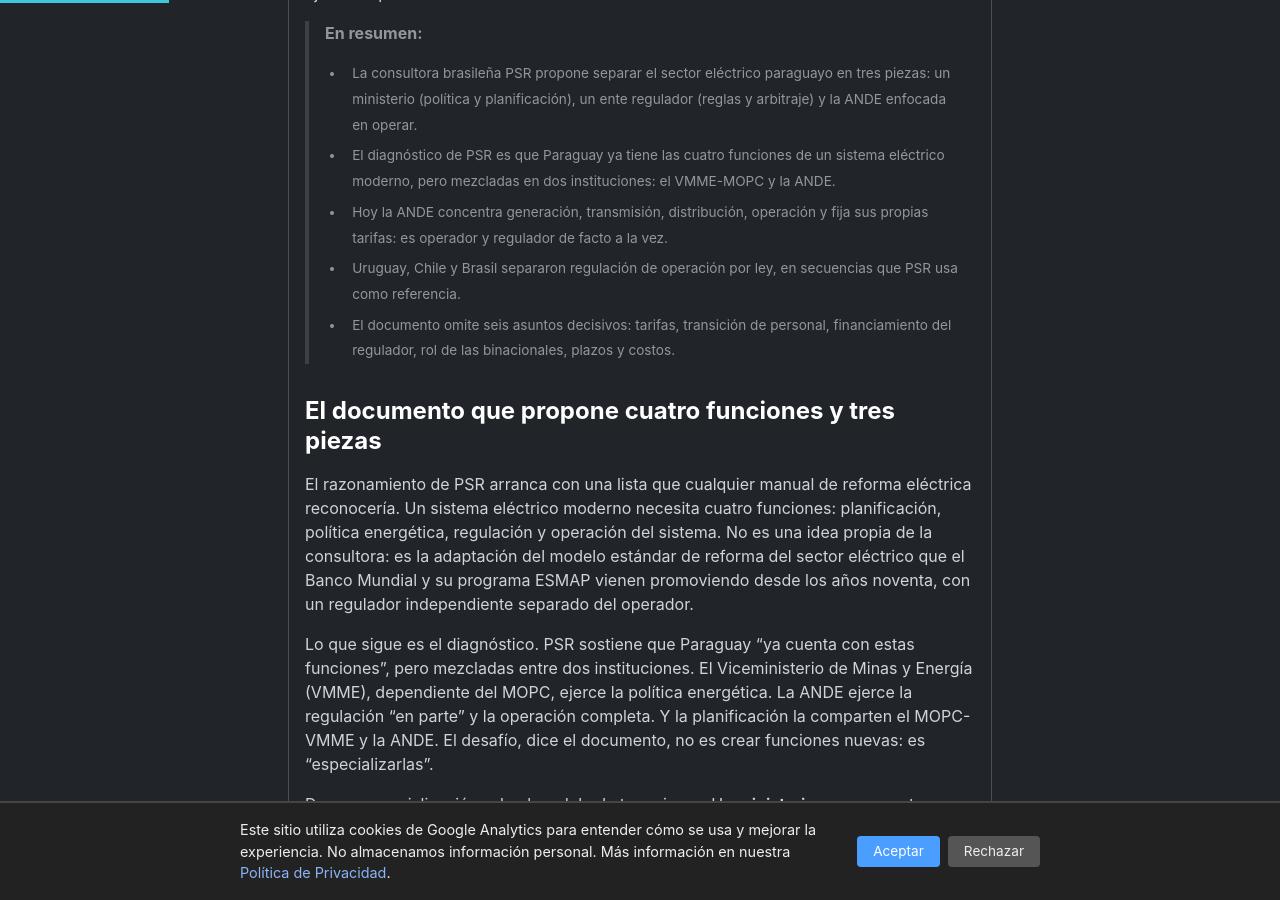
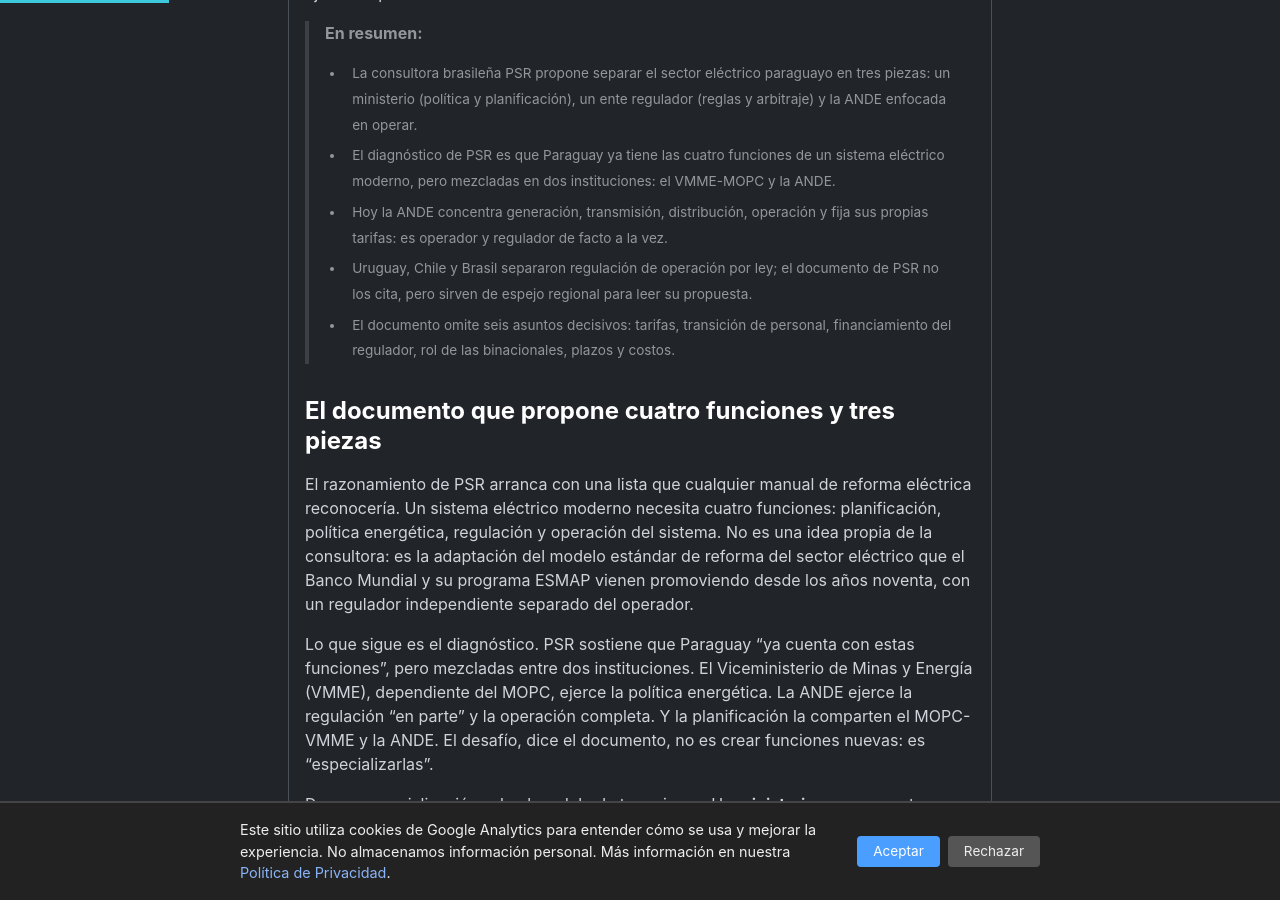
Before and after one commit to miravosqueinteresante/muchotexto.net, a Jekyll site: the page built from _posts/2026-08-19-modelo-institucional-psr-sector-electrico.md, in a window 1280 px wide and 900 px high, scrolled down 666 px. Built offline with Jekyll 4.4.1, drawn with Linux system fonts in a browser that asks for light colours.

Commit message:
Corregir atribucion falsa en #44: PSR no cita a Uruguay, Chile ni Brasil (comparacion es del autor)

```diff
--- a/_posts/2026-08-19-modelo-institucional-psr-sector-electrico.md
+++ b/_posts/2026-08-19-modelo-institucional-psr-sector-electrico.md
@@ -14,7 +14,7 @@ Paraguay no necesita descubrir que tiene un problema institucional en su sector
 > - La consultora brasileña PSR propone separar el sector eléctrico paraguayo en tres piezas: un ministerio (política y planificación), un ente regulador (reglas y arbitraje) y la ANDE enfocada en operar.
 > - El diagnóstico de PSR es que Paraguay ya tiene las cuatro funciones de un sistema eléctrico moderno, pero mezcladas en dos instituciones: el VMME-MOPC y la ANDE.
 > - Hoy la ANDE concentra generación, transmisión, distribución, operación y fija sus propias tarifas: es operador y regulador de facto a la vez.
-> - Uruguay, Chile y Brasil separaron regulación de operación por ley, en secuencias que PSR usa como referencia.
+> - Uruguay, Chile y Brasil separaron regulación de operación por ley; el documento de PSR no los cita, pero sirven de espejo regional para leer su propuesta.
 > - El documento omite seis asuntos decisivos: tarifas, transición de personal, financiamiento del regulador, rol de las binacionales, plazos y costos.
 
 ## El documento que propone cuatro funciones y tres piezas
```
